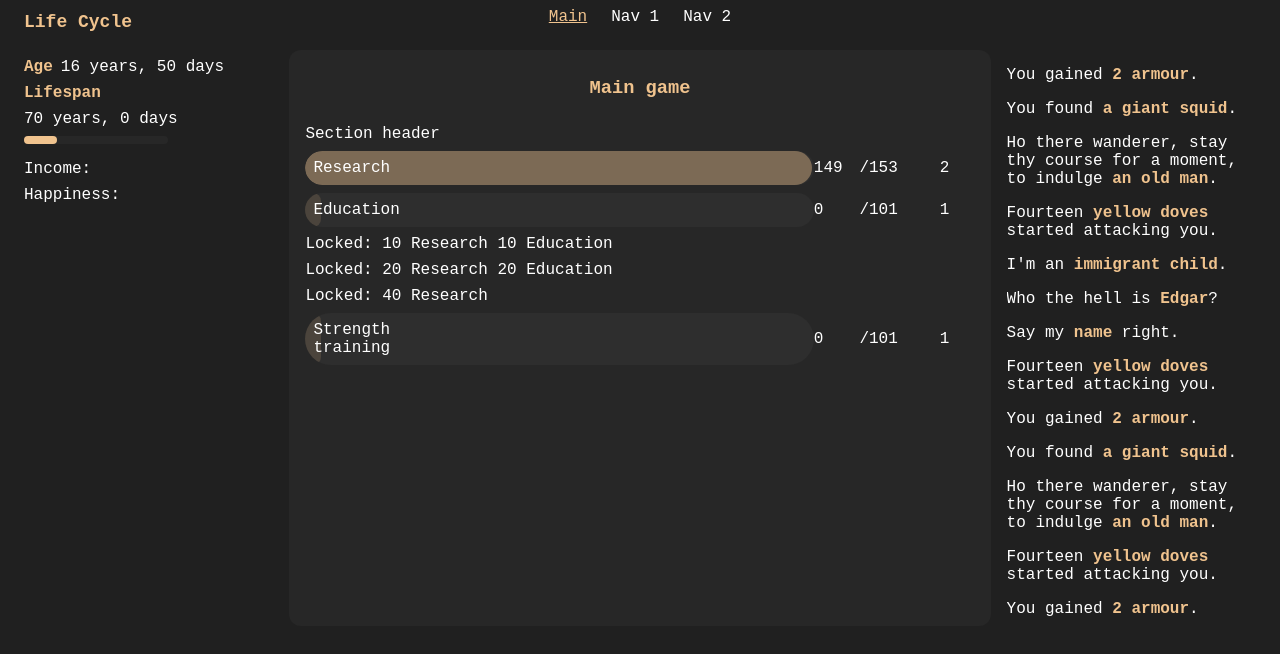
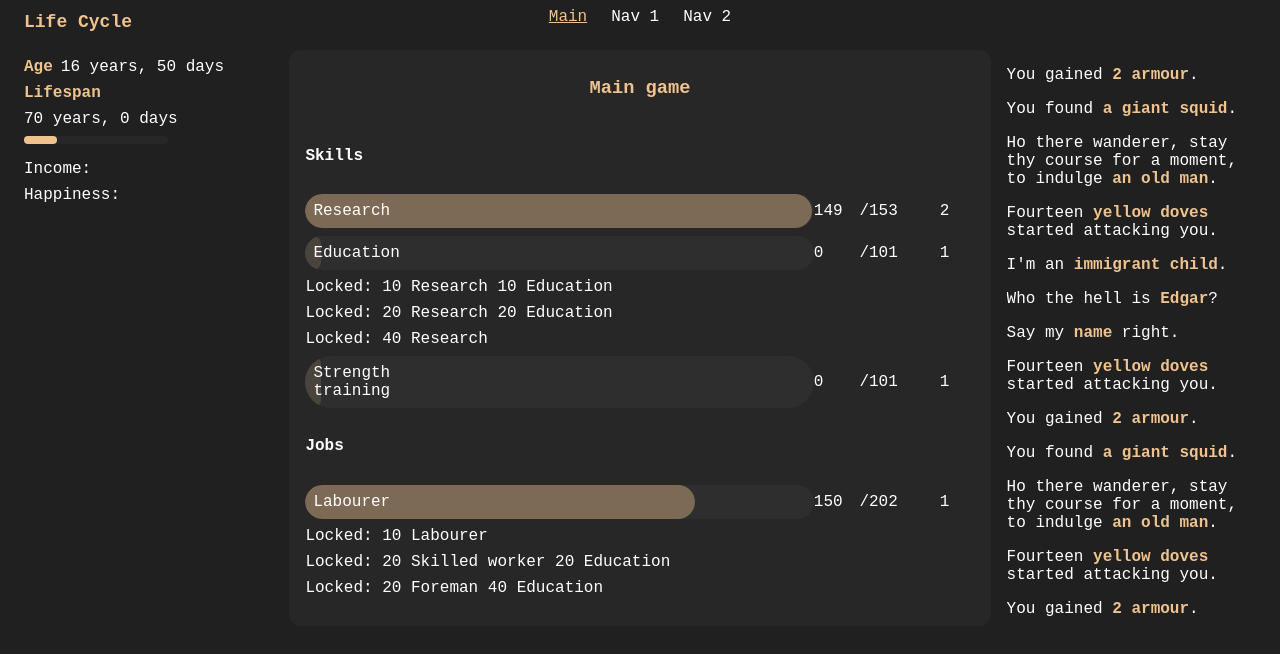
Before and after one commit to MJZwart/life-cycle, a Vue app: page / in a window 1280 px wide. Shown: the top 654 px of the page. Built offline with nearby package versions, Linux system fonts and the light colour scheme.

Commit message:
Better skill stuff and added basic job stuff

```diff
--- /dev/null
+++ b/src/components/components/JobBar.vue
@@ -0,0 +1,24 @@
+<template>
+    <div w-full rounded-full bg-white bg-opacity-3 overflow-hidden>
+        <div :style="`width:${limitedProgress}%`" rounded-full bg-gentle-light bg-opacity-15 p-2 transition-ease-in-out
+            transition-width transition-duration-200 :class="{ 'bg-opacity-40': active }">
+            {{ title }}
+        </div>
+    </div>
+</template>
+
+<script setup lang="ts">
+import { computed } from 'vue';
+import { isCurrentlyActive } from '../userJobs';
+
+const { currentProgress, maxProgress, title } = defineProps<{ currentProgress: number, maxProgress: number, title: string }>();
+
+const limitedProgress = computed(() => {
+    if (currentProgress > maxProgress) return 100;
+    if (currentProgress < 0) return 0;
+    return (currentProgress / maxProgress) * 100;
+})
+
+const active = computed(() => isCurrentlyActive(title));
+// TODO Make all shared stuff a shared component
+</script>
--- a/src/components/constants/jobs.ts
+++ b/src/components/constants/jobs.ts
@@ -1,24 +1,4 @@
-import type { AvailableSkills } from "./skills";
-
-type AvailableLabourJobs = 'Labourer' | 'Skilled worker' | 'Foreman' | 'Construction manager';
-type AvailableJobTypes = 'Labour';
-
-type AvailableJobs = AvailableLabourJobs;
-
-export interface Job {
-    title: AvailableJobs,
-    type: AvailableJobTypes,
-    baseExpCap: number,
-    unlock: UnlockCondition[],
-    basePay: number,
-    payScale: number,
-    effect: number,
-}
-
-interface UnlockCondition {
-    job: AvailableJobs | AvailableSkills,
-    level: number,
-}
+import type { Job } from "./types";
 
 export const labourerJob: Job = {
     title: 'Labourer',
@@ -28,7 +8,8 @@ export const labourerJob: Job = {
     basePay: 5,
     payScale: 1.2,
     effect: 0,
-    // no effect
+    expInfluencedBy: ['Education', 'Strength training'],
+    payInfluencedBy: ['Negotiation', 'Strength training'],
 };
 
 export const skilledWorkerJob: Job = {
@@ -44,7 +25,9 @@ export const skilledWorkerJob: Job = {
     basePay: 10,
     payScale: 1.4,
     effect: 0.01,
-    // strength training exp
+    effectType: 'Strength training',
+    expInfluencedBy: ['Education', 'Strength training'],
+    payInfluencedBy: ['Negotiation', 'Strength training'],
 };
 
 export const foremanJob: Job = {
@@ -64,7 +47,9 @@ export const foremanJob: Job = {
     basePay: 25,
     payScale: 1.6,
     effect: 0.02,
-    // negotiation exp
+    effectType: 'Negotiation',
+    expInfluencedBy: ['Education', 'Strength training'],
+    payInfluencedBy: ['Negotiation', 'Strength training'],
 };
 
 export const constructionManagerJob: Job = {
@@ -83,5 +68,7 @@ export const constructionManagerJob: Job = {
     basePay: 50,
     payScale: 1.7,
     effect: 0.02,
-    // frugality exp
+    effectType: 'Frugality',
+    expInfluencedBy: ['Education', 'Strength training'],
+    payInfluencedBy: ['Negotiation', 'Strength training'],
 };
--- a/src/components/constants/skills.ts
+++ b/src/components/constants/skills.ts
@@ -1,17 +1,4 @@
-export type AvailableSkills = 'Research' | 'Education' | 'Nutrition' | 'Negotiation' | 'Frugality' | 'Strength training';
-
-export interface Skill {
-    title: AvailableSkills,
-    description: string,
-    baseExpCap: number,
-    unlock: UnlockCondition[],
-    effect: number,
-}
-
-interface UnlockCondition {
-    skill: AvailableSkills,
-    level: number,
-}
+import type { Skill } from "./types";
 
 export const researchSkill: Skill = {
     title: 'Research',
@@ -19,7 +6,8 @@ export const researchSkill: Skill = {
     baseExpCap: 50,
     unlock: [],
     effect: 0.01,
-    // all skills
+    effectType: 'Skill Exp',
+    influencedBy: ['Research'],
 };
 
 export const educationSkill: Skill = {
@@ -28,7 +16,8 @@ export const educationSkill: Skill = {
     baseExpCap: 50,
     unlock: [],
     effect: 0.01,
-    // job exp
+    effectType: 'Job Exp',
+    influencedBy: ['Research'],
 };
 
 export const nutritionSkill: Skill = {
@@ -45,8 +34,9 @@ export const nutritionSkill: Skill = {
             level: 10,
         }
     ],
-    effect: 0.01,
-    // max lifespan multiplier
+    effect: 0.004,
+    effectType: 'Lifespan',
+    influencedBy: ['Research'],
 };
 
 export const negotiationSkill: Skill = {
@@ -64,7 +54,8 @@ export const negotiationSkill: Skill = {
         }
     ],
     effect: 0.01,
-    // job pay
+    effectType: 'Job Pay',
+    influencedBy: ['Research', 'Foreman'],
 };
 
 export const frugalitySkill: Skill = {
@@ -78,7 +69,8 @@ export const frugalitySkill: Skill = {
         },
     ],
     effect: -0.01,
-    // daily cost
+    effectType: 'Costs',
+    influencedBy: ['Research', 'Construction manager'],
 };
 
 export const strengthSkill: Skill = {
@@ -87,5 +79,6 @@ export const strengthSkill: Skill = {
     baseExpCap: 50,
     unlock: [],
     effect: 0.01,
-    // labour exp AND pay
+    effectType: 'Labour',
+    influencedBy: ['Research', 'Skilled worker']
 };
--- a/src/components/gameloop.ts
+++ b/src/components/gameloop.ts
@@ -1,12 +1,14 @@
 import { computed, ref } from "vue";
 import { currentLifespan, player, setPlayerFromSave } from "./player";
 import { increaseCurrentSkill } from "./userSkills";
+import { increaseCurrentJobExp } from "./userJobs";
 
 const intervalId = ref();
 
 const timeLoop = () => {
     player.value.age++;
     increaseCurrentSkill();
+    increaseCurrentJobExp();
     if (player.value.age >= currentLifespan.value) pauseTimer();
 }
 
--- a/src/components/tabs/Game.vue
+++ b/src/components/tabs/Game.vue
@@ -1,14 +1,20 @@
 <template>
     <h3 flex justify-center text-gentle-light>Main game</h3>
     <div flex flex-col gap-2>
-        <span>Section header</span>
+        <h4>Skills</h4>
         <span v-for="skill in allSkills" flex flex-row items-center>
             <Skill :skill />
+        </span>
+        <h4>Jobs</h4>
+        <span v-for="job in allJobs" flex flex-row items-center>
+            <Job :job />
         </span>
     </div>
 </template>
 
 <script setup lang="ts">
+import { allJobs } from '../userJobs.ts';
 import { allSkills } from '../userSkills.ts';
+import Job from './jobs/Job.vue';
 import Skill from './skills/Skill.vue';
 </script>
--- /dev/null
+++ b/src/components/tabs/jobs/Job.vue
@@ -0,0 +1,39 @@
+<template>
+    <template v-if="isJobUnlocked()">
+        <JobBar :current-progress="job.currentExp" :max-progress="getCurrentExpCap(job.level, job.job.baseExpCap,)"
+            :title="job.job.title" @click="setCurrentActive(job)" />
+        <span w-15>{{ job.currentExp }}</span> / <span w-15>{{ getCurrentExpCap(job.level,
+            job.job.baseExpCap,) }}</span>
+        <span min-w-15 flex justify-center>{{ job.level }}</span>
+    </template>
+    <template v-else>
+        {{ parseJobUnlocks() }}
+    </template>
+</template>
+
+<script setup lang="ts">
+import JobBar from '../../components/JobBar.vue';
+import type { UserJob } from '../../constants/types';
+import { allJobs, getCurrentExpCap, setCurrentActive } from '../../userJobs.ts';
+
+const { job } = defineProps<{ job: UserJob }>();
+
+const isJobUnlocked = () => {
+    let unlocked = true;
+    job.job.unlock.forEach((unlock) => {
+        const requiredJob = allJobs.value.find((userJob) => userJob.job.title === unlock.job);
+        if (!requiredJob) return;
+        if (requiredJob.level >= unlock.level) return;
+        unlocked = false;
+    });
+    return unlocked
+}
+
+const parseJobUnlocks = () => {
+    let unlockText = 'Locked: ';
+    job.job.unlock.forEach((unlock) => {
+        unlockText += `${unlock.level} ${unlock.job} `;
+    });
+    return unlockText;
+}
+</script>
--- a/src/components/tabs/skills/Skill.vue
+++ b/src/components/tabs/skills/Skill.vue
@@ -14,7 +14,8 @@
 
 <script setup lang="ts">
 import SkillBar from '../../components/SkillBar.vue'
-import { allSkills, getCurrentExpCap, setCurrentActive, type UserSkill } from '../../userSkills.ts';
+import type { UserSkill } from '../../constants/types';
+import { allSkills, getCurrentExpCap, setCurrentActive } from '../../userSkills.ts';
 
 const { skill } = defineProps<{ skill: UserSkill }>();
 
--- /dev/null
+++ b/src/components/userJobs.ts
@@ -0,0 +1,76 @@
+import { ref } from "vue";
+import { constructionManagerJob, foremanJob, labourerJob, skilledWorkerJob } from "./constants/jobs";
+import type { Job, UserJob } from "./constants/types";
+import { allSkills } from "./userSkills";
+
+const baseExpPerTick = 5;
+
+export const labourer = ref<UserJob>({
+    job: labourerJob,
+    currentExp: 0,
+    level: 0,
+    legacy: 0,
+});
+
+export const skilledWorker = ref<UserJob>({
+    job: skilledWorkerJob,
+    currentExp: 0,
+    level: 0,
+    legacy: 0,
+});
+
+export const foreman = ref<UserJob>({
+    job: foremanJob,
+    currentExp: 0,
+    level: 0,
+    legacy: 0,
+});
+
+export const constructionManager = ref<UserJob>({
+    job: constructionManagerJob,
+    currentExp: 0,
+    level: 0,
+    legacy: 0,
+});
+
+const currentlyActiveJob = ref(labourer.value);
+
+export const allJobs = ref<UserJob[]>([labourer.value, skilledWorker.value, foreman.value, constructionManager.value]);
+
+export const setCurrentActive = (job: UserJob) => {
+    currentlyActiveJob.value = job;
+}
+
+export const isCurrentlyActive = (jobName: string) => currentlyActiveJob.value.job.title === jobName;
+
+// TODO is shared, try to put it elsewhere
+export const getCurrentExpCap = (level: number, baseExpCap: number) => {
+    return Math.round(baseExpCap * (level + 1) * Math.pow(1.01, level));
+}
+
+const getExpBonusForJob = (job: Job): number => {
+    let bonus = 1;
+    // TODO Annoyingly this happens several times per second, and is likely not very efficient because of it
+    job.expInfluencedBy.forEach((influence) => {
+        const userSkill = allSkills.value.find((userSkill) => userSkill.skill.title === influence)
+        if (userSkill) {
+            // TODO Check if this is correct
+            bonus += (userSkill.level - 1) * userSkill.skill.effect;
+        }
+        // const userJob = allSkills.value.find((userSkill) => userSkill.skill.title === influence)
+        // if (userSkill) {
+        //     bonus += (userSkill.level - 1) * skill.effect;
+        // }
+    })
+    return bonus;
+}
+// TODO Add pay system
+
+export const increaseCurrentJobExp = () => {
+    currentlyActiveJob.value.currentExp += Math.floor(baseExpPerTick * getExpBonusForJob(currentlyActiveJob.value.job));
+    const expCap = getCurrentExpCap(currentlyActiveJob.value.level, currentlyActiveJob.value.job.baseExpCap);
+    if (currentlyActiveJob.value.currentExp >= expCap) {
+        currentlyActiveJob.value.level++;
+        currentlyActiveJob.value.currentExp -= expCap;
+    }
+}
--- a/src/components/userSkills.ts
+++ b/src/components/userSkills.ts
@@ -1,16 +1,10 @@
 import { ref } from "vue";
-import { educationSkill, frugalitySkill, negotiationSkill, nutritionSkill, researchSkill, strengthSkill, type Skill } from "./constants/skills";
+import { educationSkill, frugalitySkill, negotiationSkill, nutritionSkill, researchSkill, strengthSkill } from "./constants/skills";
+import type { AvailableJobs, AvailableSkills, Skill, UserSkill } from "./constants/types";
 // When you level up, the new max xp should be
 // Math.round(skill.baseExp * (skill.level + 1) * Math.pow(1.01, skill.level))
 
 const baseExpPerTick = 5;
-
-export interface UserSkill {
-    skill: Skill,
-    currentExp: number,
-    level: number,
-    legacy: number,
-}
 
 export const research = ref<UserSkill>({
     skill: researchSkill,
@@ -49,26 +43,41 @@ export const strengthTraining = ref<UserSkill>({
     legacy: 0,
 });
 
-const currentlyActive = ref(research.value);
+const currentlyActiveSkill = ref(research.value);
 
 export const allSkills = ref<UserSkill[]>([research.value, education.value, nutrition.value, negotiation.value, frugality.value, strengthTraining.value]);
 
 export const setCurrentActive = (skill: UserSkill) => {
-    currentlyActive.value = skill;
+    currentlyActiveSkill.value = skill;
 }
 
-export const isCurrentlyActive = (skillName: string) => currentlyActive.value.skill.title === skillName;
+export const isCurrentlyActive = (skillName: string) => currentlyActiveSkill.value.skill.title === skillName;
 
 export const getCurrentExpCap = (level: number, baseExpCap: number) => {
     return Math.round(baseExpCap * (level + 1) * Math.pow(1.01, level));
 }
 
+const getExpBonusForSkill = (skill: Skill): number => {
+    let bonus = 1;
+    skill.influencedBy.forEach((influence) => {
+        const userSkill = allSkills.value.find((userSkill) => userSkill.skill.title === influence)
+        if (userSkill) {
+            bonus += (userSkill.level - 1) * userSkill.skill.effect;
+        }
+        // const userJob = allSkills.value.find((userSkill) => userSkill.skill.title === influence)
+        // if (userSkill) {
+        //     bonus += (userSkill.level - 1) * skill.effect;
+        // }
+    })
+    return bonus;
+}
+
 export const increaseCurrentSkill = () => {
-    currentlyActive.value.currentExp += baseExpPerTick;
-    const expCap = getCurrentExpCap(currentlyActive.value.level, currentlyActive.value.skill.baseExpCap);
-    if (currentlyActive.value.currentExp >= expCap) {
-        currentlyActive.value.level++;
-        currentlyActive.value.currentExp -= expCap;
+    currentlyActiveSkill.value.currentExp += Math.floor(baseExpPerTick * getExpBonusForSkill(currentlyActiveSkill.value.skill));
+    const expCap = getCurrentExpCap(currentlyActiveSkill.value.level, currentlyActiveSkill.value.skill.baseExpCap);
+    if (currentlyActiveSkill.value.currentExp >= expCap) {
+        currentlyActiveSkill.value.level++;
+        currentlyActiveSkill.value.currentExp -= expCap;
     }
 }
 
```
Also changed, not shown: src/components/constants/types.d.ts (added, +52 -0 lines).
